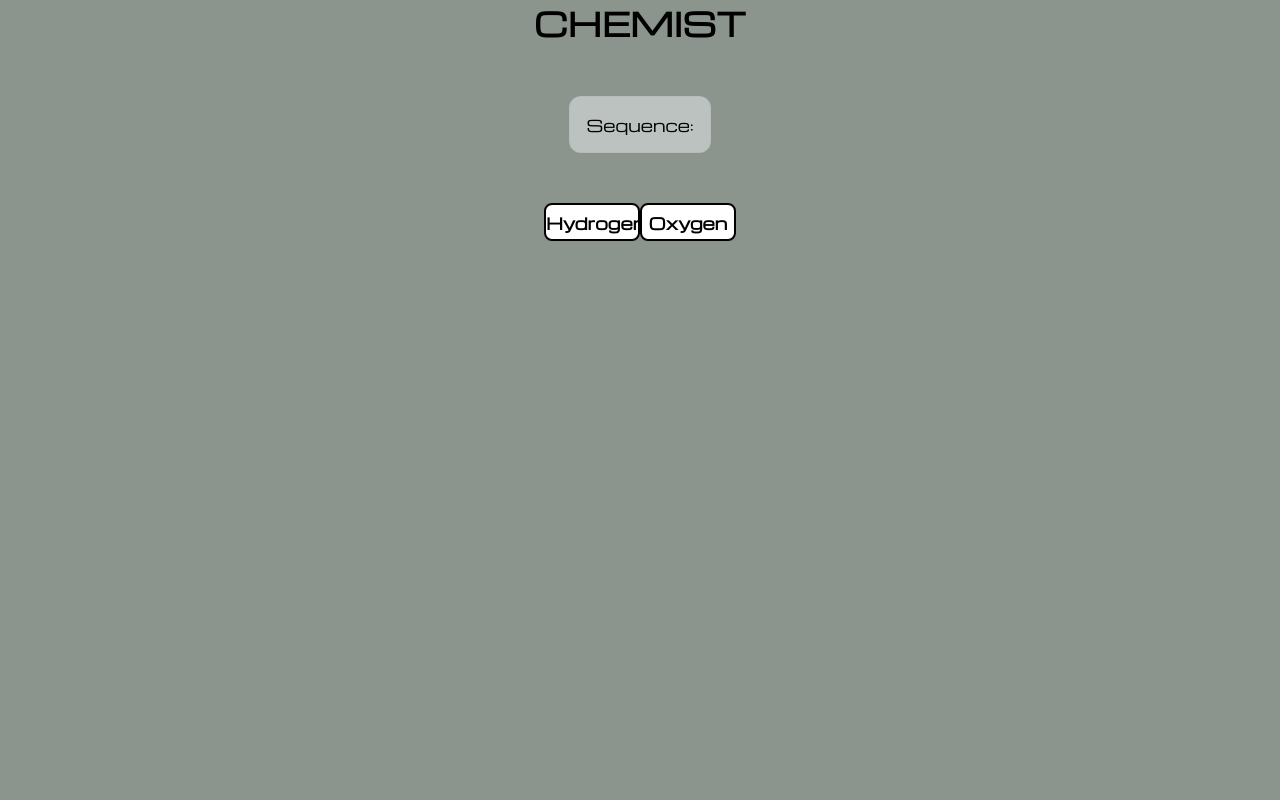
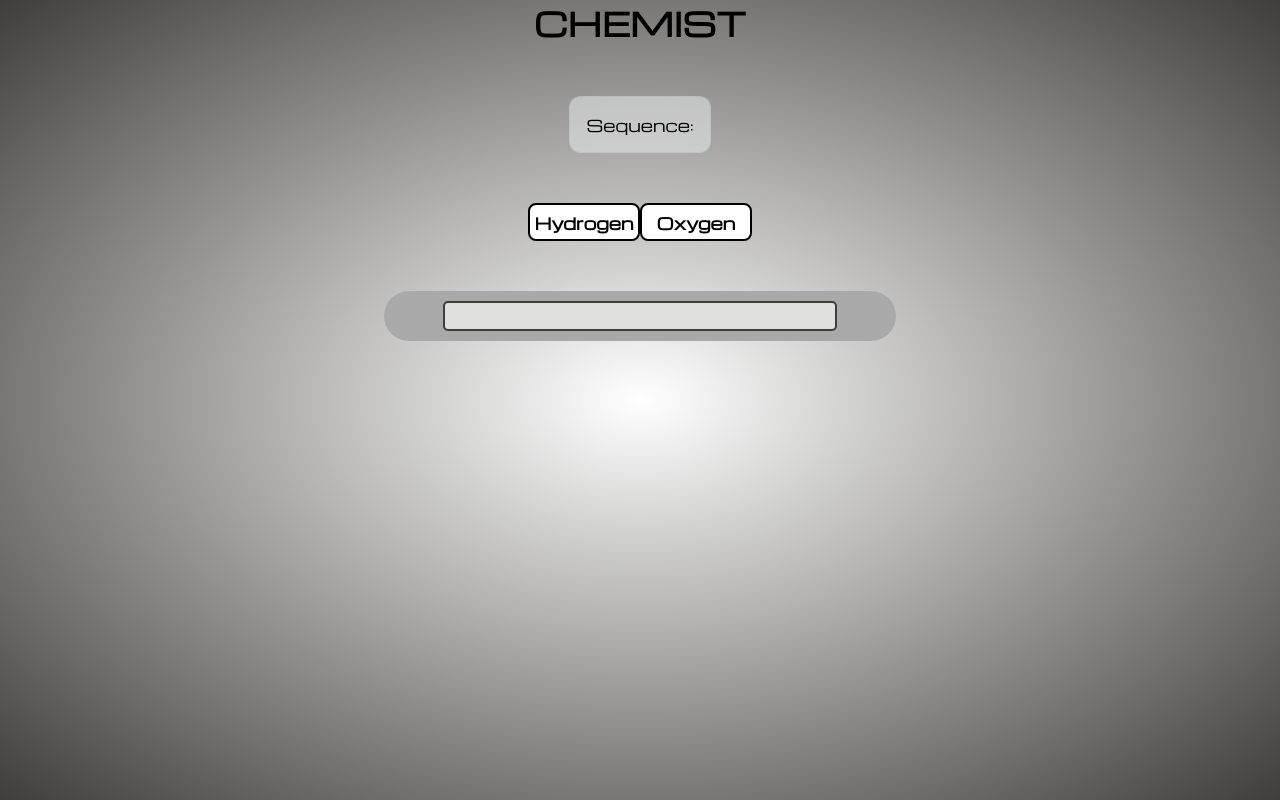
Before and after one commit to ExceptionHandlersUOA/SpaceshipCrewGame, a Next.js app: page /chemist in a window 1280 px wide. Built offline with nearby package versions, Linux system fonts and the light colour scheme; a web font is replaced by a local one.

Commit message:
Implement increment of fuel amount in chemist page.

```diff
--- a/app/chemist/page.css
+++ b/app/chemist/page.css
@@ -5,7 +5,8 @@
     align-items: center;
     flex-direction: column;
     row-gap: 50px;
-    background-color: #8b948d;
+    /* Background subject to change */
+    background-image: radial-gradient(white, #403e3b);
     min-height: 100vh;
 }
 
@@ -23,7 +24,7 @@ button {
     border-radius: 8px;
     border: 2px solid black;
     /* padding: 0.6em 0.6em; */
-    width: 6em;
+    width: 7em;
     height: 2.4em;
     font-size: 1em;
     font-weight: 1000;
--- a/app/chemist/page.tsx
+++ b/app/chemist/page.tsx
@@ -3,20 +3,24 @@
 import { useState } from 'react';
 import { ElementTube } from '../ui/chemist/elementTube';
 import './page.css';
+import ResourceBar, { Resources } from '../ui/ResourceBar';
 
 export default function Page() {
     const temporaryCorrectSequence = "HOHOHO"; // replace with correctSequence
     // removed from Page() props:  { correctSequence }: { correctSequence: string }
     const [sequence, setSequence] = useState("");
 
+    const [fuelAmount, setFuelAmount] = useState(0);
+
     const handleButtonClick = (element: string) => {
         if (temporaryCorrectSequence === sequence + element) {
-            // Increase fuel, reduce water
+            setFuelAmount(fuelAmount + sequence.length);
+            // reduce water
             setSequence(sequence + element + " (correct sequence!)");
         } else if (temporaryCorrectSequence.startsWith(sequence + element)) {
             setSequence(sequence + element);
         } else {
-            setSequence("");
+            setSequence(element);
         }
     };
 
@@ -30,6 +34,7 @@ export default function Page() {
                 <button onClick={() => handleButtonClick("H")}>Hydrogen</button>
                 <button onClick={() => handleButtonClick("O")}>Oxygen</button>
             </div>
+            <ResourceBar resource={Resources.Fuel} value={fuelAmount} />
 
         </div>
     );
```
